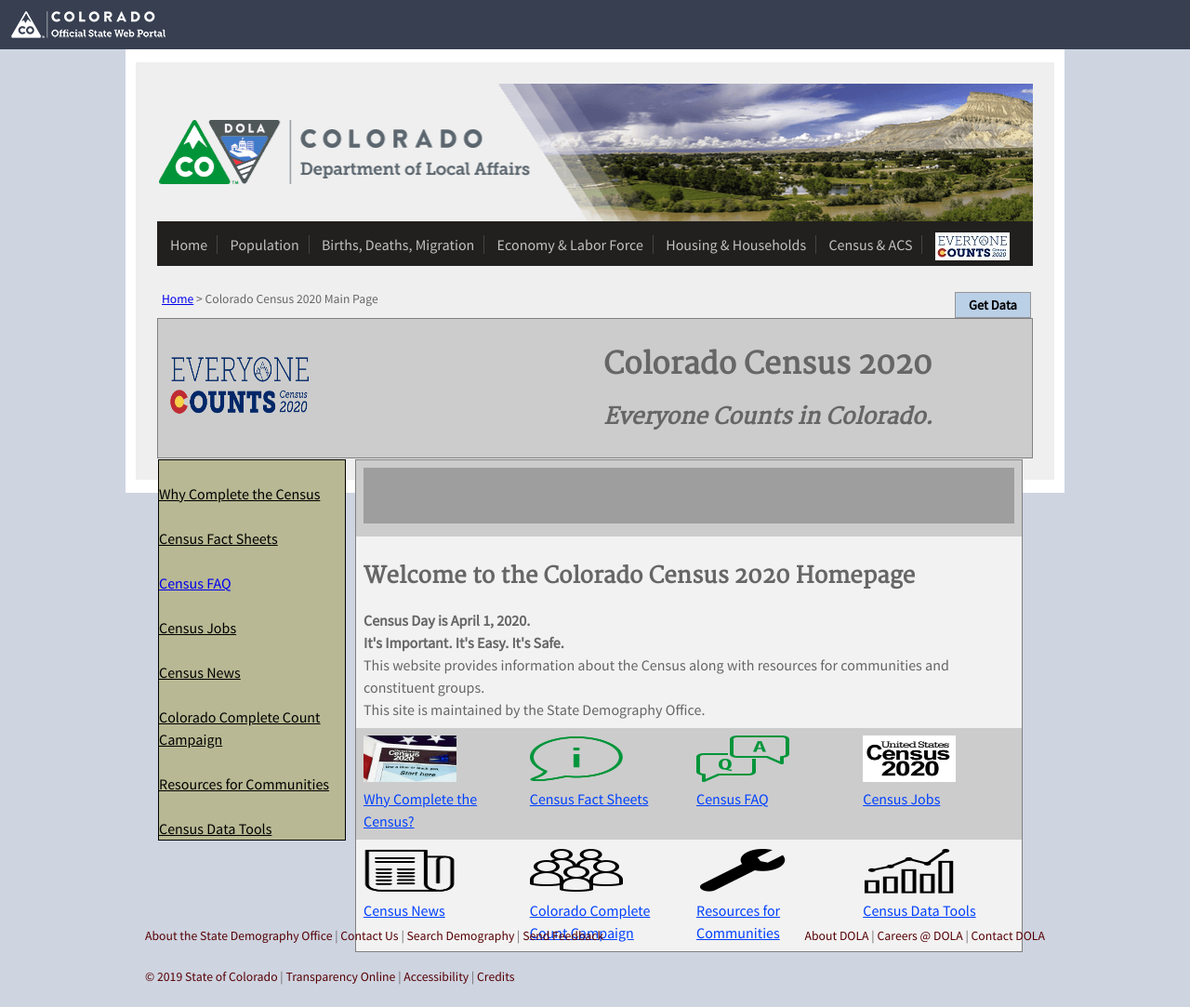
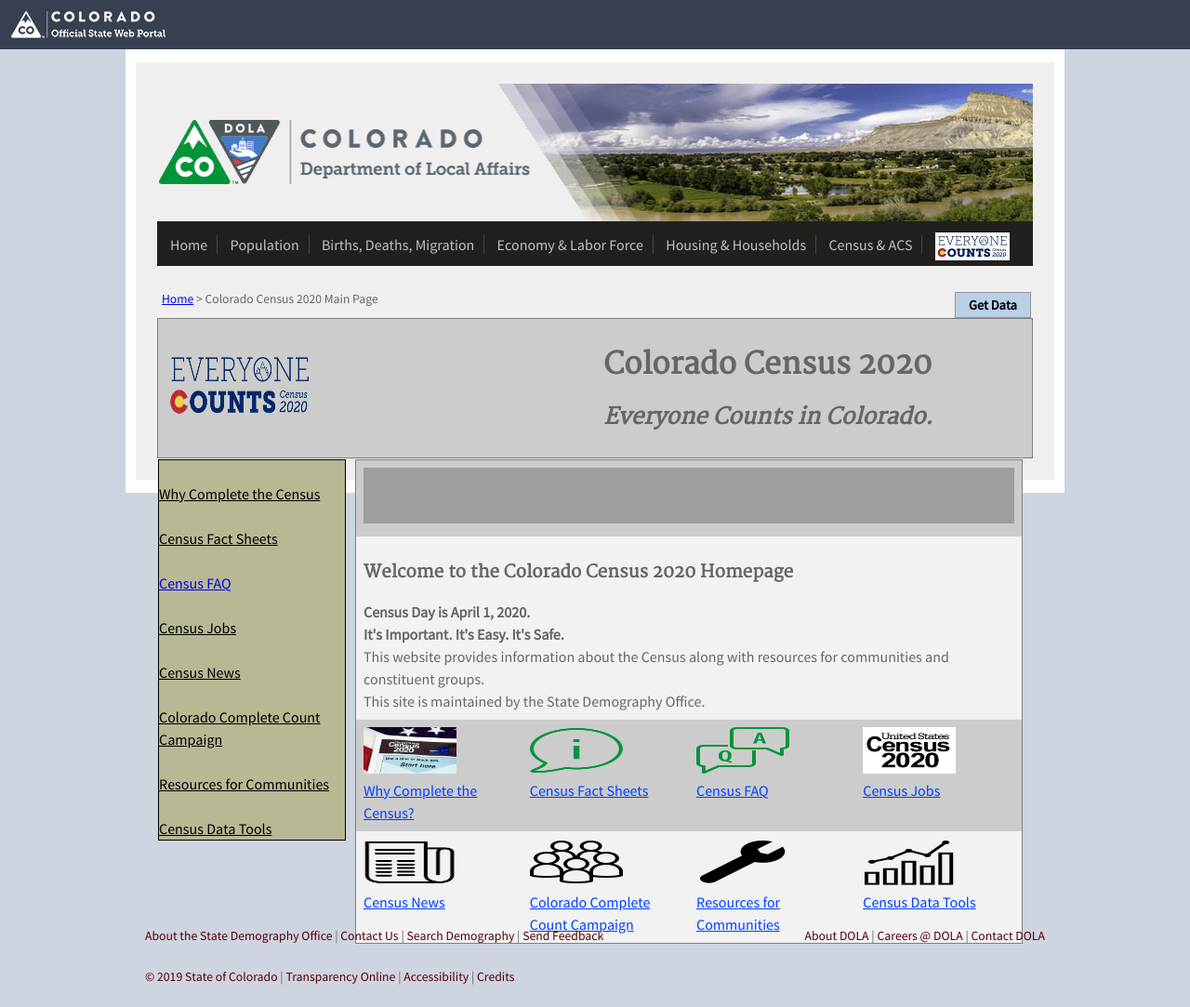
Before and after one commit to TBleess/Website_New, a Jekyll site: the page built from census_2020_main.html, in a window 1280 px wide. Shown: the whole page at 93% size. Built offline with Jekyll 4.4.1, drawn with Linux system fonts in a browser that asks for light colours; grey boxes are pictures that could not be loaded.

Commit message:
Add files via upload

```diff
--- a/census_2020_main.html
+++ b/census_2020_main.html
@@ -67,10 +67,10 @@
 <body>
 <table background: transparent >
     <tr>
-		<td width="500px" height="80px">
+		<td width="500px" height="75px">
 			<img src="/images/CO_Census2020_v3-01.png" style="width:160px;height:80px;">
 		</td>
-		<td width="500px" height="80px">
+		<td width="500px" height="75px">
 			<h1>Colorado Census 2020 </h1>
 			<h2><i>Everyone Counts in Colorado.</i></h2>
 		</td>
@@ -115,7 +115,7 @@
 		</tr>
 		<tr>
 			<td colspan="4" valign="top" align="left" height="60px">
-				<h2>Welcome to the Colorado Census 2020 Homepage</h2>
+				<h3>Welcome to the Colorado Census 2020 Homepage</h3>
 				<b>Census Day is April 1, 2020.</b> <br>
 				<b>It's Important.  It's Easy.  It's Safe. </b><br>
 				This website provides information about the Census along with resources for communities and constituent groups.<br>
@@ -123,7 +123,7 @@
 			</td>
 		</tr>
 		<tr>
-			<td valign="top" align="center" height="80px">
+			<td valign="top" align="center" height="75px">
 				<div title="Everyone Counts in Colorado.  Show that you are here.">
 					<a href='https://demography.dola.colorado.gov/census-acs/2020-census-completion/'>
 					<img src="/images/c2020form.png" alt="Everyone Counts in Colorado.  Show that you are here." style="width:100px;height:50px;"></img>
@@ -133,7 +133,7 @@
 					<a href='https://demography.dola.colorado.gov/census-acs/2020-census-completion/' class = "bt2" >Why Complete the Census?</a>
 				</div>
 			</td>
-			<td valign="top" align="center" height="80px">
+			<td valign="top" align="center" height="75px">
 					<div title="Short descriptions of key census topics. Available for downloading.">
 							<a href='https://demography.dola.colorado.gov/census-acs/2020-factsheets/'>
 							<img src="/images/icons8-about-500.png" alt="Short descriptions of key census topics. Available for downloading." style="width:100px;height:50px;"></img>
@@ -143,7 +143,7 @@
 						<a href='https://demography.dola.colorado.gov/census-acs/2020-factsheets/' class = "bt2">Census Fact Sheets</a>
 					</div>
 			</td>
-			<td valign="top" align="center" height="80px">
+			<td valign="top" align="center" height="75px">
 				<div title="Answers to your questions about the Census, its contents, and how you complete it.">
 					<a href='https://demography.dola.colorado.gov/census-acs/2020-faq/'>
 					<img src="/images/icons8-faq-100.png" alt="Answers to your questions about the Census, its contents, and how you complete it." style="width:100px;height:50px;"></img>
@@ -153,7 +153,7 @@
 				<a href='https://demography.dola.colorado.gov/census-acs/2020-faq/' class = "bt2">Census FAQ</a>
 				</div>
 			</td>
-			<td valign="top" align="center" height="80px">
+			<td valign="top" align="center" height="75px">
 				<div title="A listing of Census jobs offered by the U.S. Census Bureau.">
 					<a href='https://demography.dola.colorado.gov/census-acs/2020-census-jobs/'>
 					<img src="/images/c2020logo.png" alt="A listing of Census jobs offered by the U.S. Census Bureau." style="width:100px;height:50px;"></img>
@@ -165,7 +165,7 @@
 			</td>
 		</tr>
 		<tr>
-			<td valign="top" align="center" height="80px">
+			<td valign="top" align="center" height="75px">
 				<div title="A collection of news stories concerning the 2020 Census.">
 						<a href='https://demography.dola.colorado.gov/census-acs/2020-news/'>
 						<img src="/images/icons8-news-500.png" alt="A collection of news stories concerning the 2020 Census." style="width:100px;height:50px;"></img>
@@ -175,7 +175,7 @@
 						<a href='https://demography.dola.colorado.gov/census-acs/2020-news/' class = "bt2">Census News</a>
 				</div>
 			</td>
-			<td valign="top" align="center" height="80px">
+			<td valign="top" align="center" height="75px">
 				<div title="The Colorado Complete Count Campaign (CCC) is a volunteer committee established to increase awareness about Census 2020	and to generate the best, most accurate, count in Colorado.">
 				<a href='https://demography.dola.colorado.gov/demography/2020CCCC/'>
 				<img src="/images/icons8-user-groups-filled-100.png" alt="The Colorado Complete Count Campaign (CCC) is a volunteer committee established to increase awareness about Census 2020 and to generate the best, most accurate, count in Colorado." style="width:100px;height:50px;"></img>
@@ -185,7 +185,7 @@
 					<a href='https://demography.dola.colorado.gov/demography/2020CCCC/' class = "bt2">Colorado Complete Count Campaign</a>
 				</div>
 			</td>
-			<td valign="top" align="center" height="80px">
+			<td valign="top" align="center" height="75px">
 				<div title="Find resources, handouts, posters and other materials describing the 2020 Census. Coming soon.">
 				<a href='https://demography.dola.colorado.gov/census-acs/2020-resources/'>
 				<img src="/images/icons8-wrench-filled-100.png" alt="Find resources, handouts, posters and other materials describing the 2020 Census. Coming soon." style="width:100px;height:50px;"></img>
@@ -195,7 +195,7 @@
 				<a href='https://demography.dola.colorado.gov/census-acs/2020-resources/' class = "bt2">Resources for Communities</a>
 			</div>
 			</td>
-			<td valign="top" align="center"  height="80px">
+			<td valign="top" align="center"  height="75px">
 				<div title="Online tools for identifying hard to count areas and to track census form submissions.">
 				<a href='https://demography.dola.colorado.gov/census-acs/2020-response-tracker/'>
 				<img src="/images/icons8-combo-chart-100.png" alt="Online tools for identifying hard to count areas and to track census form submissions." style="width:100px;height:50px;"></img>
```
